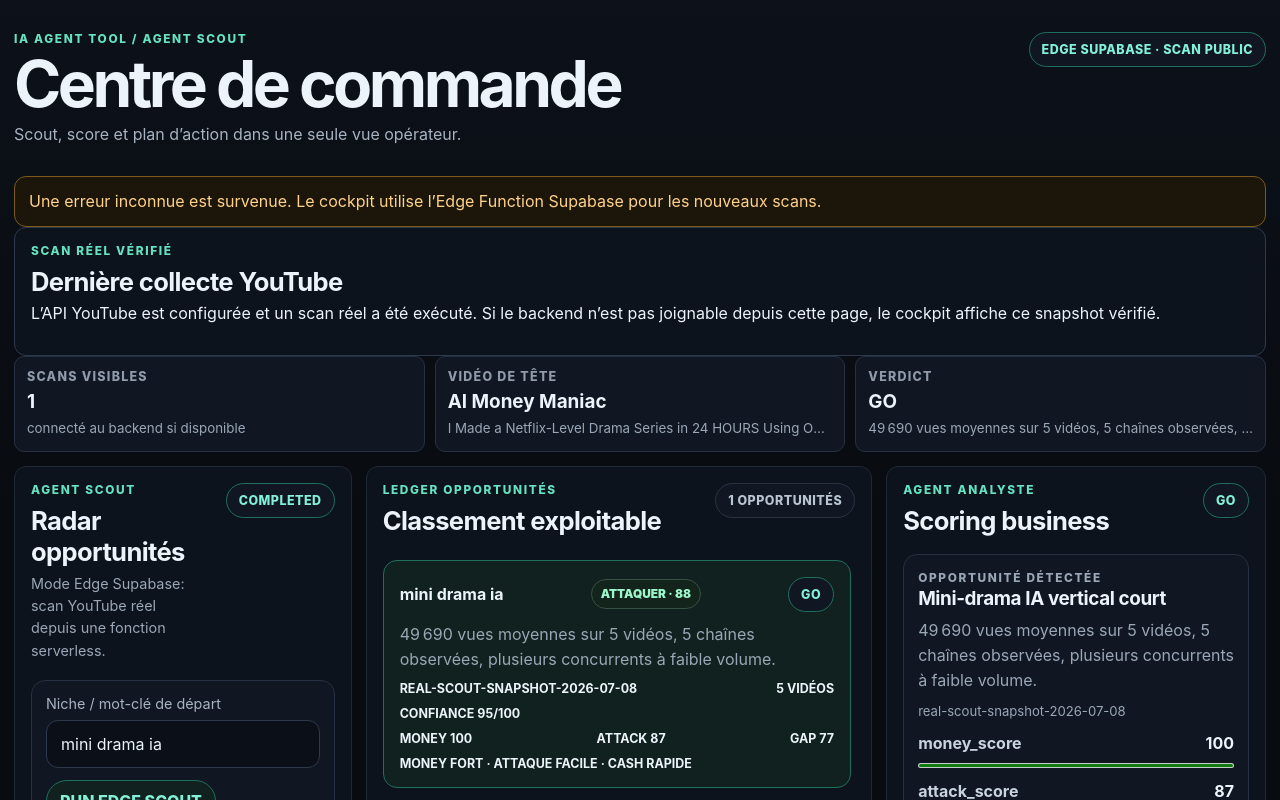
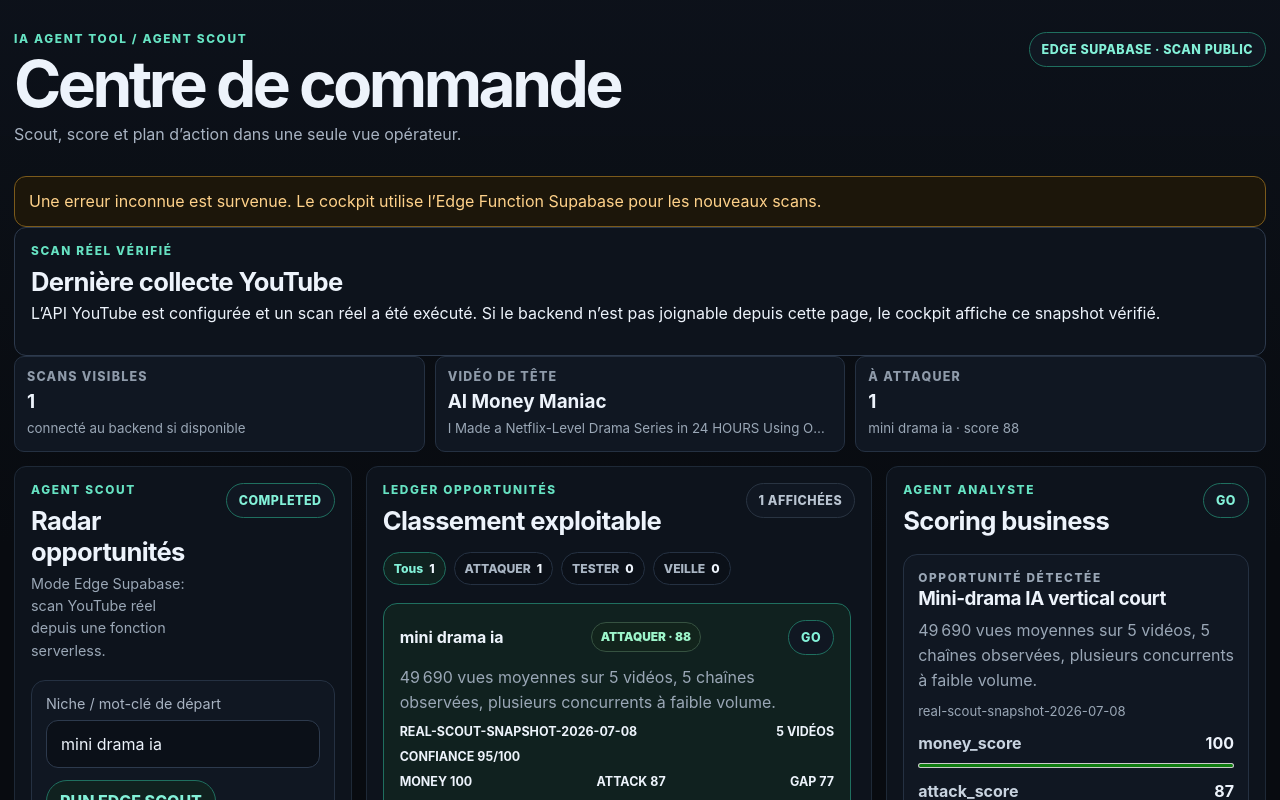
Before and after one commit to ardn87JJ/Machine, a React (Vite) app in the folder frontend/: page / in a window 1280 px wide. Shown: the top 800 px of the page. Built offline with nearby package versions, Linux system fonts and the light colour scheme; no server answers.

Commit message:
Add decision filters to opportunity ledger

```diff
--- a/frontend/src/app/App.tsx
+++ b/frontend/src/app/App.tsx
@@ -179,6 +179,7 @@ type OpportunityRecord = Opportunity & {
 };
 
 type DecisionLabel = OpportunityRecord["decisionLabel"];
+type DecisionFilter = DecisionLabel | "ALL";
 
 function getErrorMessage(error: unknown) {
   if (error instanceof ApiError) {
@@ -555,13 +556,32 @@ function OpportunityBadge({ verdict }: { verdict: Opportunity["verdict"] }) {
 
 function OpportunityLedger({
   opportunities,
+  allOpportunities,
+  decisionFilter,
   selectedOpportunityId,
+  onDecisionFilterChange,
   onSelectOpportunity,
 }: {
   opportunities: OpportunityRecord[];
+  allOpportunities: OpportunityRecord[];
+  decisionFilter: DecisionFilter;
   selectedOpportunityId: string | null;
+  onDecisionFilterChange: (filter: DecisionFilter) => void;
   onSelectOpportunity: (id: string) => void;
 }) {
+  const filterOptions: Array<{ label: string; value: DecisionFilter }> = [
+    { label: "Tous", value: "ALL" },
+    { label: "ATTAQUER", value: "ATTAQUER" },
+    { label: "TESTER", value: "TESTER" },
+    { label: "VEILLE", value: "VEILLE" },
+  ];
+  const countByFilter = {
+    ALL: allOpportunities.length,
+    ATTAQUER: allOpportunities.filter((opportunity) => opportunity.decisionLabel === "ATTAQUER").length,
+    TESTER: allOpportunities.filter((opportunity) => opportunity.decisionLabel === "TESTER").length,
+    VEILLE: allOpportunities.filter((opportunity) => opportunity.decisionLabel === "VEILLE").length,
+  };
+
   return (
     <section className="cockpit-panel" aria-labelledby="ledger-title">
       <div className="panel-heading">
@@ -569,11 +589,27 @@ function OpportunityLedger({
           <p className="eyebrow">Ledger opportunités</p>
           <h2 id="ledger-title">Classement exploitable</h2>
         </div>
-        <span className="phase">{opportunities.length} opportunités</span>
+        <span className="phase">{opportunities.length} affichées</span>
+      </div>
+
+      <div className="ledger-filters" aria-label="Filtrer les opportunités">
+        {filterOptions.map((option) => (
+          <button
+            className={decisionFilter === option.value ? "is-active" : ""}
+            key={option.value}
+            onClick={() => onDecisionFilterChange(option.value)}
+            type="button"
+          >
+            {option.label} <span>{countByFilter[option.value]}</span>
+          </button>
+        ))}
       </div>
 
       <div className="ledger-grid">
         <div className="ledger-list">
+          {opportunities.length === 0 ? (
+            <p className="panel-empty">Aucune opportunité dans ce filtre.</p>
+          ) : null}
           {opportunities.map((opportunity) => {
             const isSelected = selectedOpportunityId === opportunity.scanId;
 
@@ -958,6 +994,7 @@ function EmptyState() {
 export function App() {
   const [localRuns, setLocalRuns] = useState<LocalRun[]>([]);
   const [selectedOpportunityId, setSelectedOpportunityId] = useState<string | null>(null);
+  const [decisionFilter, setDecisionFilter] = useState<DecisionFilter>("ALL");
   const verifiedFallbackRun = buildVerifiedFallbackRun();
 
   const statusQuery = useQuery({
@@ -1099,11 +1136,17 @@ export function App() {
   }
 
   const opportunityRecords = rankOpportunities(opportunityRecordsRaw);
+  const filteredOpportunityRecords =
+    decisionFilter === "ALL"
+      ? opportunityRecords
+      : opportunityRecords.filter((opportunity) => opportunity.decisionLabel === decisionFilter);
 
   const selectedOpportunity =
-    opportunityRecords.find((record) => record.scanId === selectedOpportunityId) ??
+    filteredOpportunityRecords.find((record) => record.scanId === selectedOpportunityId) ??
+    filteredOpportunityRecords[0] ??
     opportunityRecords[0] ??
     undefined;
+  const attackCount = opportunityRecords.filter((opportunity) => opportunity.decisionLabel === "ATTAQUER").length;
 
   function runLocalScan({ count, keyword }: { count: number; keyword: string }) {
     const batchSize = count === 1 ? 5 : Math.max(5, Math.min(count, 12));
@@ -1151,9 +1194,9 @@ export function App() {
           <small>{visibleVideos[0]?.title ?? "lance un scan pour remplir le cockpit"}</small>
         </article>
         <article>
-          <span>Verdict</span>
-          <strong>{visibleAnalysis?.verdict ?? "WATCH"}</strong>
-          <small>{visibleAnalysis?.summary ?? "analyse locale en attente"}</small>
+          <span>À attaquer</span>
+          <strong>{attackCount}</strong>
+          <small>{selectedOpportunity ? `${selectedOpportunity.keyword} · score ${selectedOpportunity.priorityScore}` : "aucune priorité active"}</small>
         </article>
       </div>
 
@@ -1171,8 +1214,11 @@ export function App() {
 
         <div className="workspace-column workspace-column--ledger">
           <OpportunityLedger
+            allOpportunities={opportunityRecords}
+            decisionFilter={decisionFilter}
+            onDecisionFilterChange={setDecisionFilter}
             onSelectOpportunity={setSelectedOpportunityId}
-            opportunities={opportunityRecords}
+            opportunities={filteredOpportunityRecords}
             selectedOpportunityId={selectedOpportunity?.scanId ?? null}
           />
         </div>
--- a/frontend/src/app/app.css
+++ b/frontend/src/app/app.css
@@ -261,6 +261,36 @@ h3 {
   max-height: 620px;
   overflow: auto;
   padding-right: 4px;
+}
+
+.ledger-filters {
+  display: flex;
+  flex-wrap: wrap;
+  gap: 8px;
+  margin-top: 10px;
+}
+
+.ledger-filters button {
+  display: inline-flex;
+  gap: 6px;
+  align-items: center;
+  border: 1px solid #253142;
+  border-radius: 999px;
+  padding: 8px 10px;
+  color: #aab6c4;
+  background: #0b1018;
+  font-size: 0.76rem;
+  font-weight: 850;
+}
+
+.ledger-filters button.is-active {
+  border-color: #1f6f5f;
+  color: #83f1d8;
+  background: #10211f;
+}
+
+.ledger-filters span {
+  color: #edf3fb;
 }
 
 .ledger-item {
```
Also changed, not shown: 1 other file (tests, documents, lock files or other folders).
